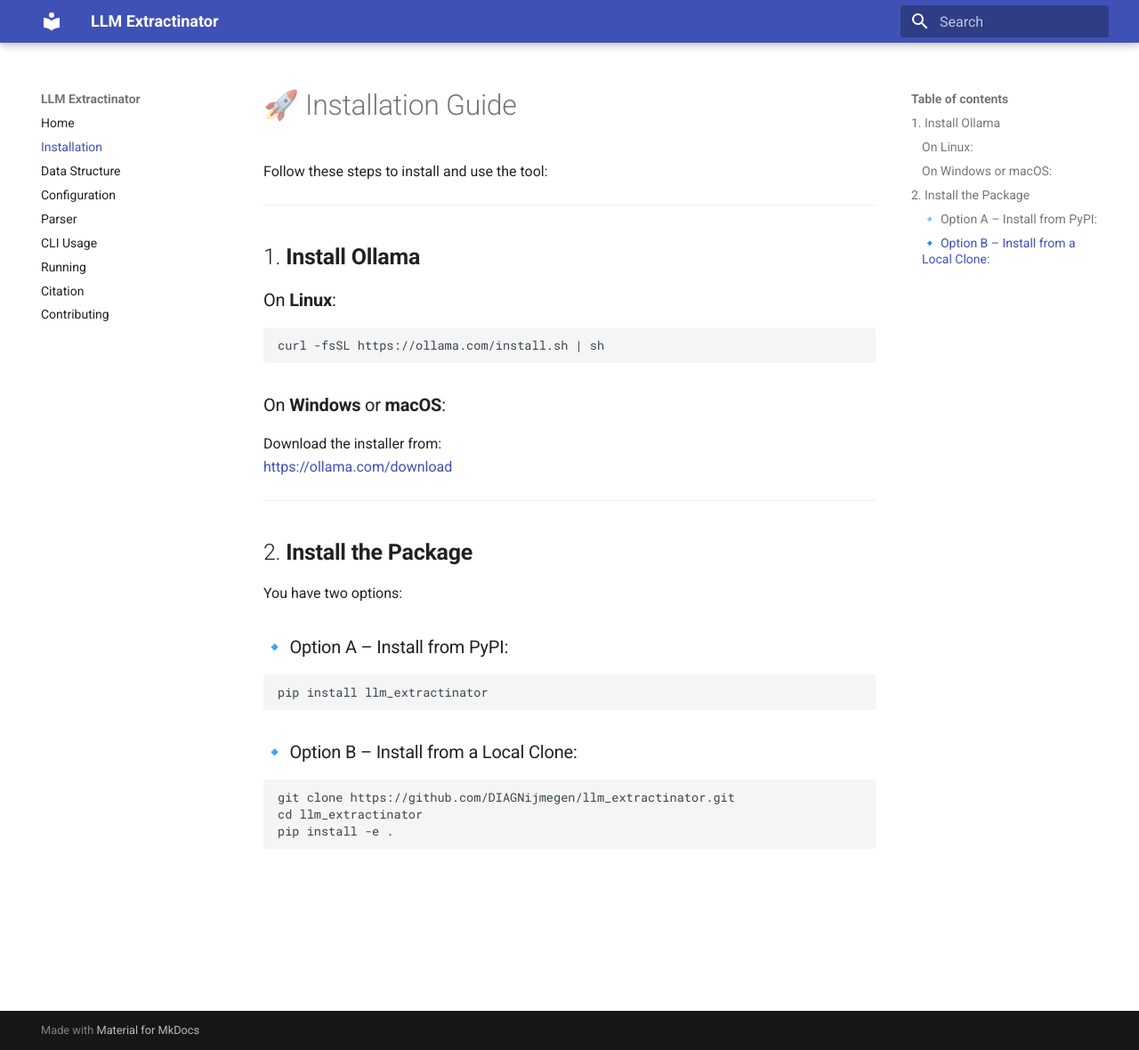
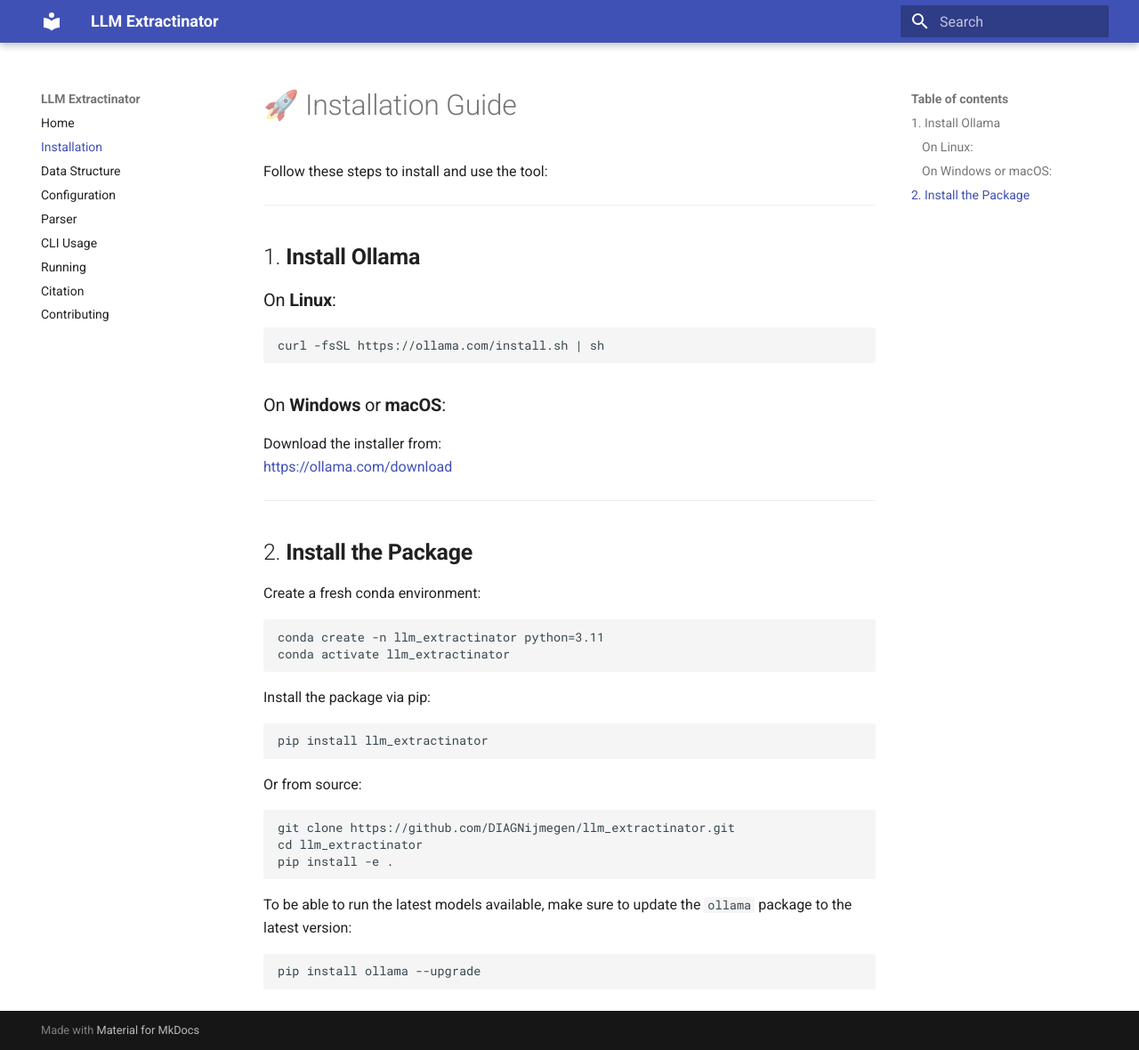
Before and after one commit to DIAGNijmegen/llm_extractinator, an MkDocs documentation site: the page built from docs/installation.md, in a window 1280 px wide and 1180 px high. Shown: the whole window at 89% size. Built offline with MkDocs 1.6.1 and Material for MkDocs 9.7.7, drawn with Linux system fonts in a browser that asks for light colours.

Commit message:
add information about upgrading ollama and file cleanup

````diff
--- a/docs/installation.md
+++ b/docs/installation.md
@@ -21,18 +21,29 @@
 
 ## 2. **Install the Package**
 
-You have two options:
+Create a fresh conda environment:
 
-### 🔹 Option A – Install from PyPI:
+```bash
+conda create -n llm_extractinator python=3.11
+conda activate llm_extractinator
+```
+
+Install the package via pip:
 
 ```bash
 pip install llm_extractinator
 ```
 
-### 🔹 Option B – Install from a Local Clone:
+Or from source:
 
 ```bash
 git clone https://github.com/DIAGNijmegen/llm_extractinator.git
 cd llm_extractinator
 pip install -e .
 ```
+
+To be able to run the latest models available, make sure to update the `ollama` package to the latest version:
+
+```bash
+pip install ollama --upgrade
+```
--- a/setup.cfg
+++ b/setup.cfg
@@ -1,6 +1,6 @@
 [metadata]
 name = llm_extractinator
-version = 0.5.1
+version = 0.5.2
 description = A framework that enables efficient extraction of structured data from unstructured text using large language models (LLMs).
 long_description = file: README.md
 long_description_content_type = text/markdown
@@ -25,8 +25,8 @@
     langchain>=0.3.16
     langchain-core>=0.3.32
     langchain-chroma>=0.2.1
-    langchain-ollama>=0.2.2
-    ollama>=0.4.7
+    langchain-ollama>=0.3.0
+    ollama
     tiktoken>=0.8.0
     streamlit>=1.45.0
 
````
Also changed, not shown: README.md (+10 -5 lines), requirements.txt (deleted, +0 -366 lines), 2 other files.
